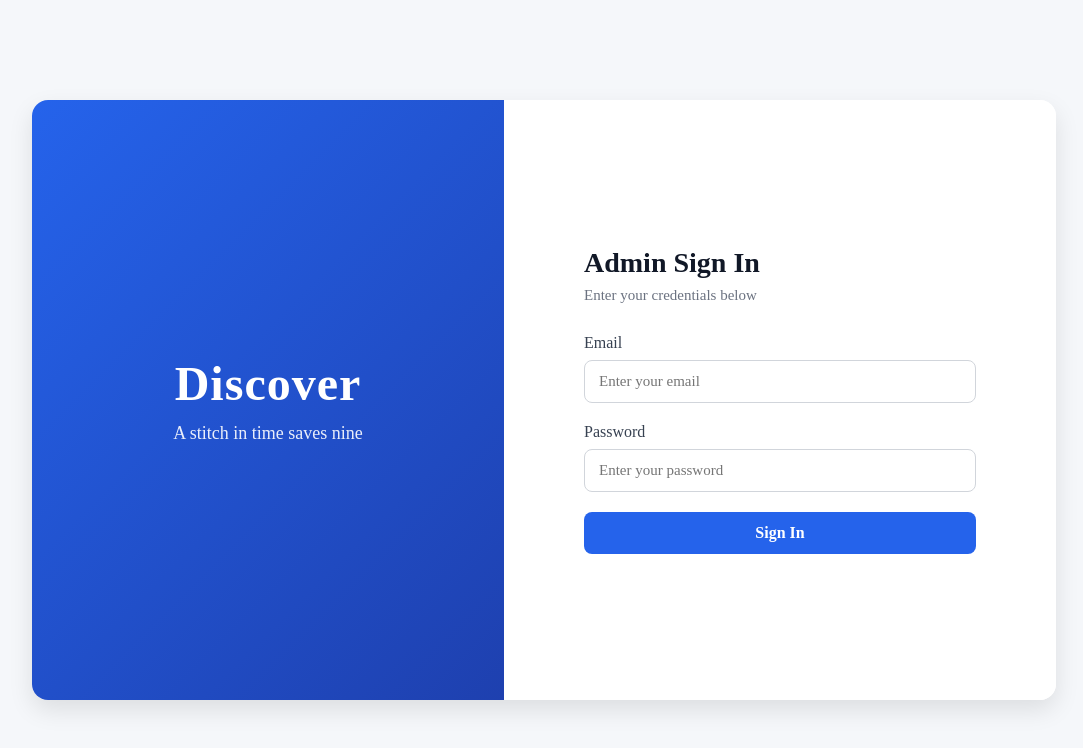
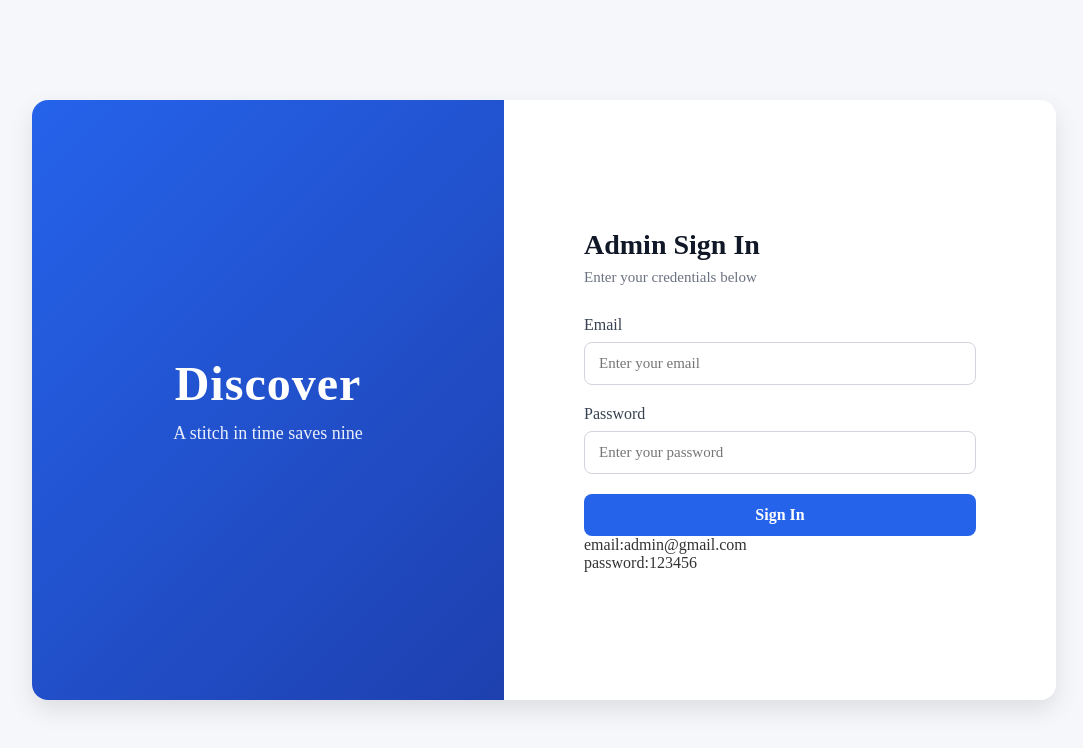
Before and after one commit to dhanushrithiick/discover, a React (Vite) app: page / in a window 1280 px wide. Shown: the top 748 px of the page, without its empty margins (96-1179 px from the left). Built offline with nearby package versions, Linux system fonts and the light colour scheme.

Commit message:
Update signup.jsx

```diff
--- a/src/pages/signup.jsx
+++ b/src/pages/signup.jsx
@@ -73,6 +73,8 @@ export default function DiscoverSignIn() {
             <button type="submit" className="btn btn-primary">
               Sign In
             </button>
+            <p>email:admin@gmail.com</p>
+            <p>password:123456</p>
           </form>
         </div>
       </div>
```
